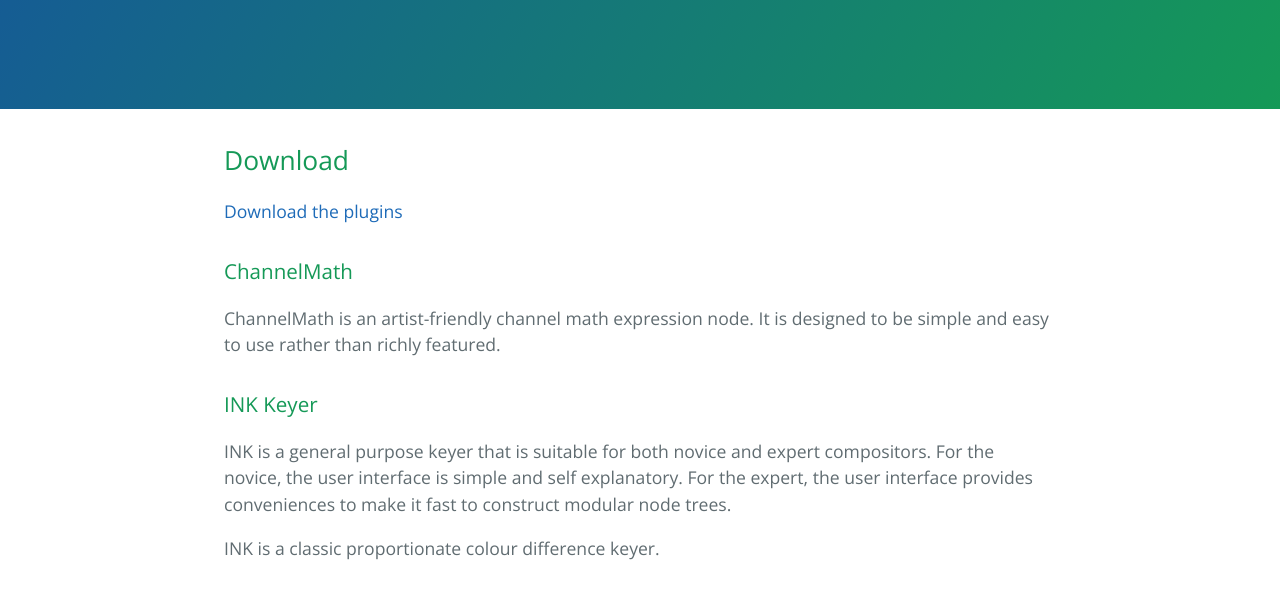
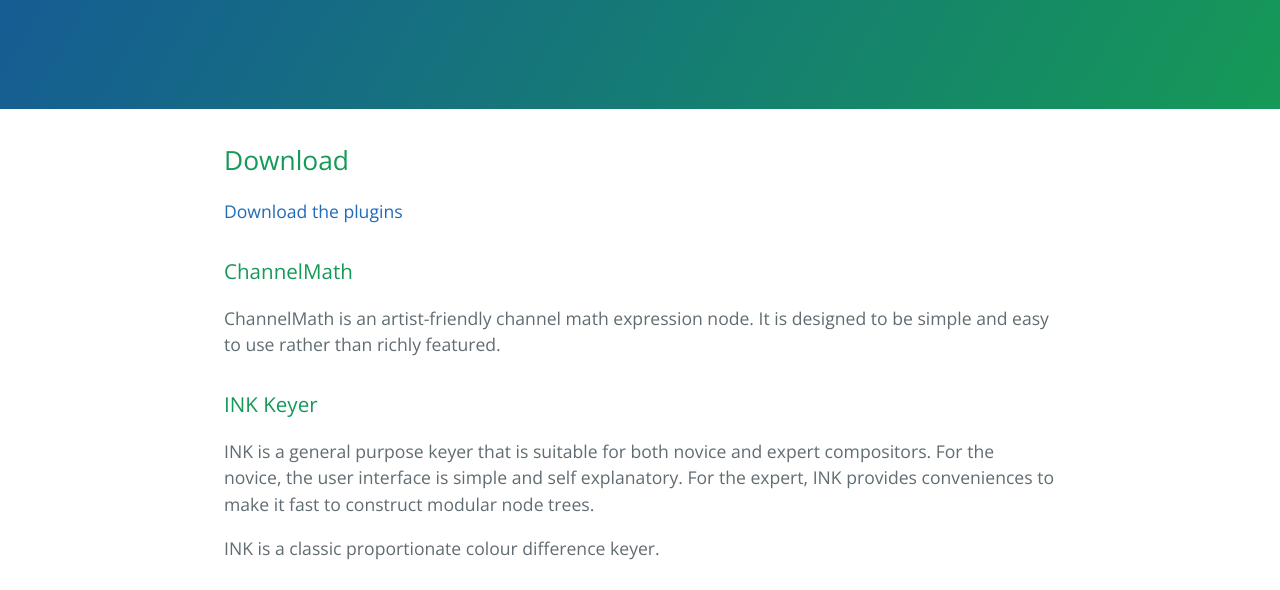
Before and after one commit to nicholascarroll/nicholascarroll.github.io, a plain HTML site: page index.html in a window 1280 px wide. Shown: the part 208-798 px from the top of the page. Drawn offline with nearby package versions, Linux system fonts and the light colour scheme.

Commit message:
Update index.html

```diff
--- a/index.html
+++ b/index.html
@@ -29,7 +29,7 @@
 <h3>
 <a id="ink-keyer" class="anchor" href="#ink-keyer" aria-hidden="true"><span class="octicon octicon-link"></span></a>INK Keyer</h3>
 
-<p>INK is a general purpose keyer that is suitable for both novice and expert compositors. For the novice, the user interface is simple and self explanatory. For the expert, the user interface provides conveniences to make it fast to construct modular node trees.</p>
+<p>INK is a general purpose keyer that is suitable for both novice and expert compositors. For the novice, the user interface is simple and self explanatory. For the expert, INK provides conveniences to make it fast to construct modular node trees.</p>
 
 <p>INK is a classic proportionate colour difference keyer.</p>
 
```
